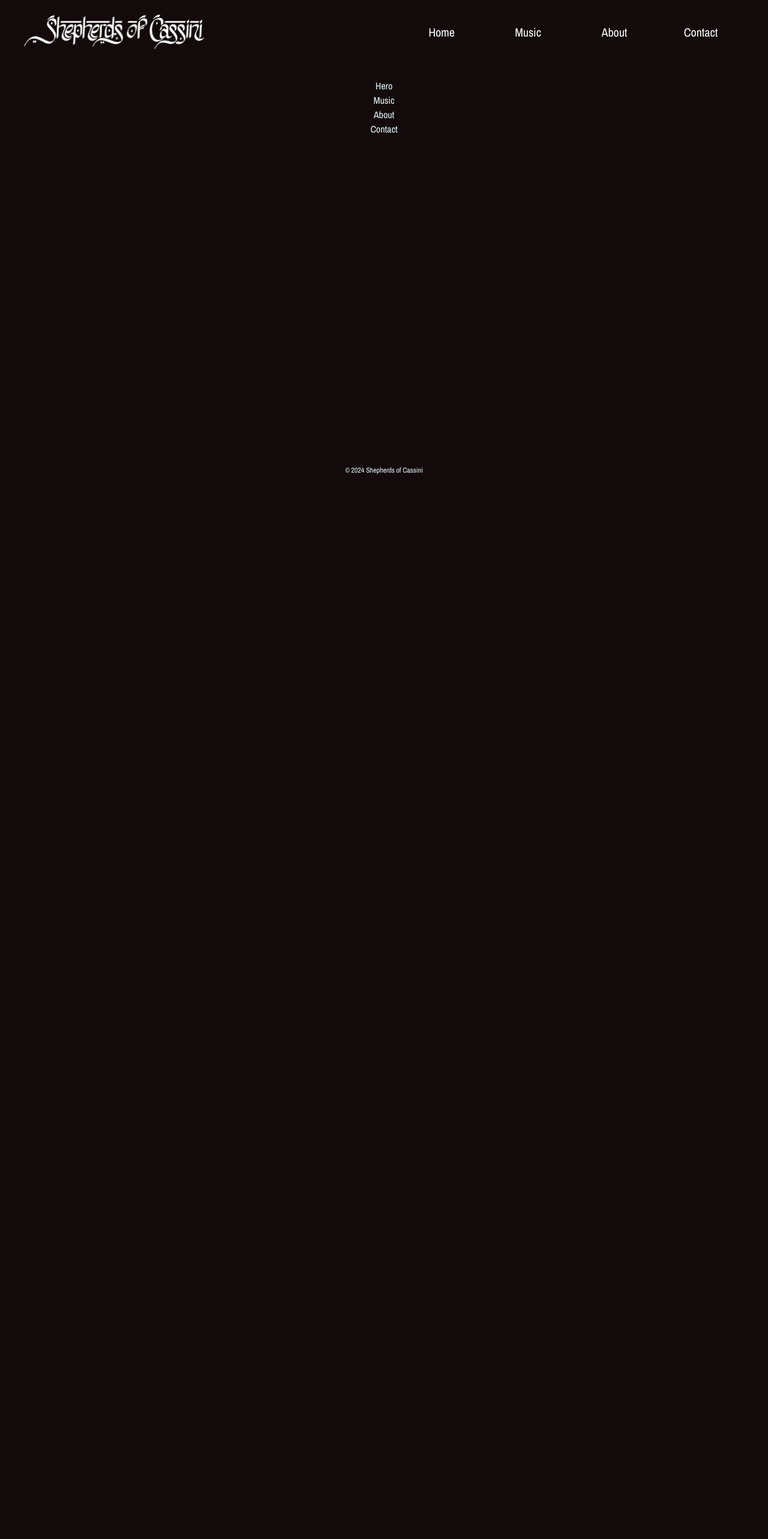
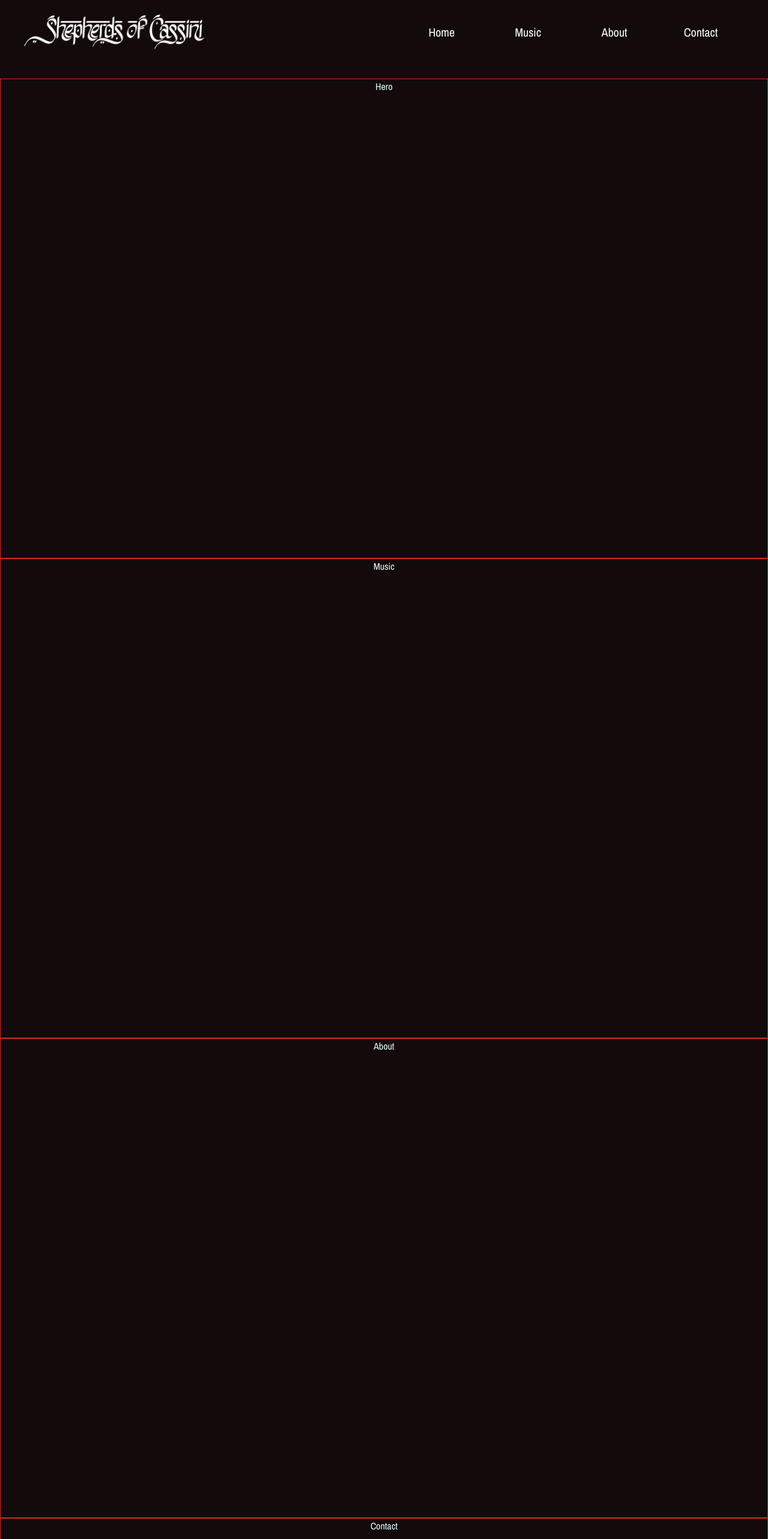
Before and after one commit to viteshbava/shepherds-website, a Next.js app: page / in a window 1280 px wide. Shown: the top 2566 px of the page at 60% size. Before the commit the page ends 800 px from the top, so only its background shows below. Built offline with nearby package versions, Linux system fonts and the light colour scheme.

Commit message:
Set up basic sectioning

```diff
--- a/app/components/header/Header.tsx
+++ b/app/components/header/Header.tsx
@@ -9,7 +9,6 @@ const Header = () => {
       <Link className='transition duration-200 ease-in-out hover:opacity-50' href={'#/home'}>
         <Logo />
       </Link>
-
       <Navbar />
     </header>
   );
--- a/app/components/home/About.tsx
+++ b/app/components/home/About.tsx
@@ -1,7 +1,11 @@
 import React from 'react';
 
 const About = () => {
-  return <div>About</div>;
+  return (
+    <div id='about' className='h-screen border border-red-600 w-full'>
+      About
+    </div>
+  );
 };
 
 export default About;
--- a/app/components/home/Contact.tsx
+++ b/app/components/home/Contact.tsx
@@ -1,7 +1,11 @@
 import React from 'react';
 
 const Contact = () => {
-  return <div>Contact</div>;
+  return (
+    <div id='contact' className='h-screen border border-red-600 w-full'>
+      Contact
+    </div>
+  );
 };
 
 export default Contact;
--- a/app/components/home/Hero.tsx
+++ b/app/components/home/Hero.tsx
@@ -16,7 +16,9 @@ const Hero = () => {
           Listen
         </MyLink>
       </div> */}
-      <h1>Hero</h1>
+      <div id='hero' className='h-screen border border-red-600 w-full'>
+        <h1>Hero</h1>
+      </div>
     </>
   );
 };
--- a/app/components/home/Music.tsx
+++ b/app/components/home/Music.tsx
@@ -1,7 +1,11 @@
 import React from 'react';
 
 const Music = () => {
-  return <div>Music</div>;
+  return (
+    <div id='music' className='h-screen border border-red-600 w-full'>
+      Music
+    </div>
+  );
 };
 
 export default Music;
--- a/app/layout.tsx
+++ b/app/layout.tsx
@@ -29,7 +29,7 @@ export default function RootLayout({
         className={`${baseFont.className} bg-shepherds_black text-shepherds_white h-svh min-h-[670px] flex flex-col items-center`}>
         {/* <Clouds /> */}
         <Header />
-        <main className='flex-grow w-10/12 md:w-auto'>{children}</main>
+        <main className='w-full'>{children}</main>
         <Footer />
       </body>
       <GoogleAnalytics gaId='G-L7J30WL4PG' />
```
